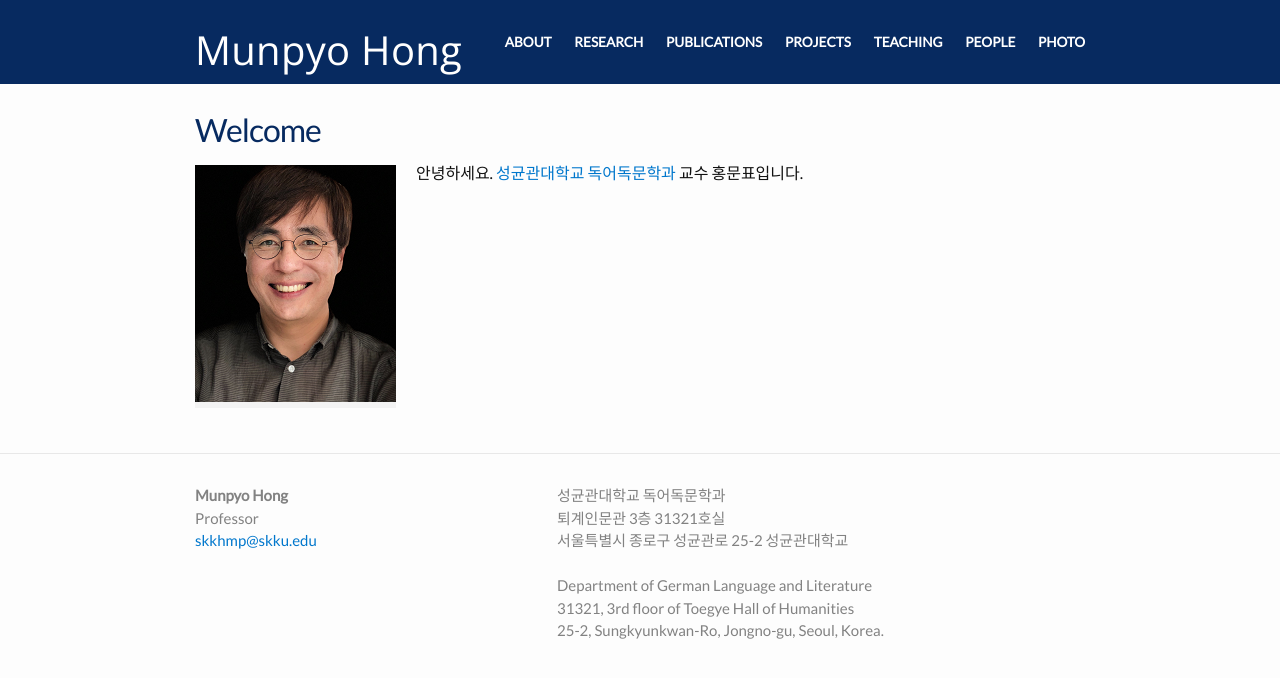
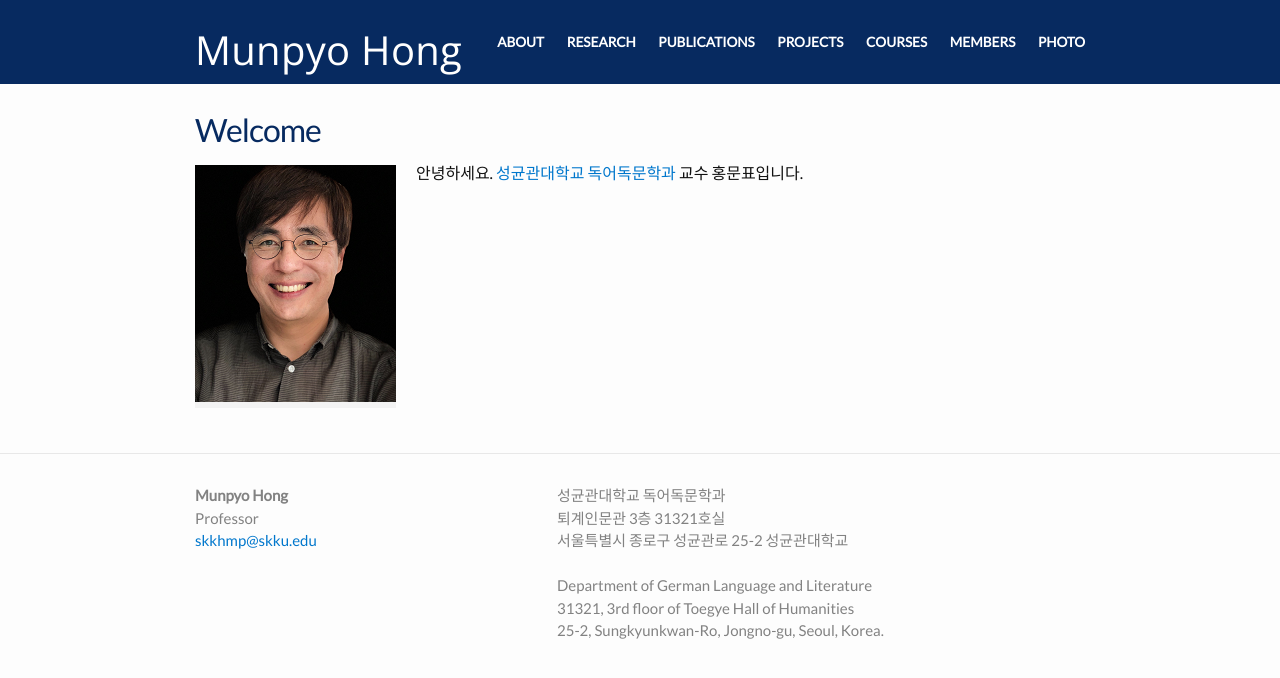
Before and after one commit to skkhmp/skkhmp.github.io, a Jekyll site: the page built from index.html, in a window 1280 px wide. Shown: the top 678 px of the page. Built offline with Jekyll 4.4.1, drawn with Linux system fonts in a browser that asks for light colours; some web fonts are replaced.

Commit message:
Update menu.yml

```diff
--- a/_data/menu.yml
+++ b/_data/menu.yml
@@ -10,10 +10,10 @@
 - title: "Projects"
   href: "/projects/"
 
-- title: "Teaching"
+- title: "Courses"
   href: "/teaching/"
 
-- title: "People"
+- title: "Members"
   href: "/people/"
 
 - title: "Photo"
```
